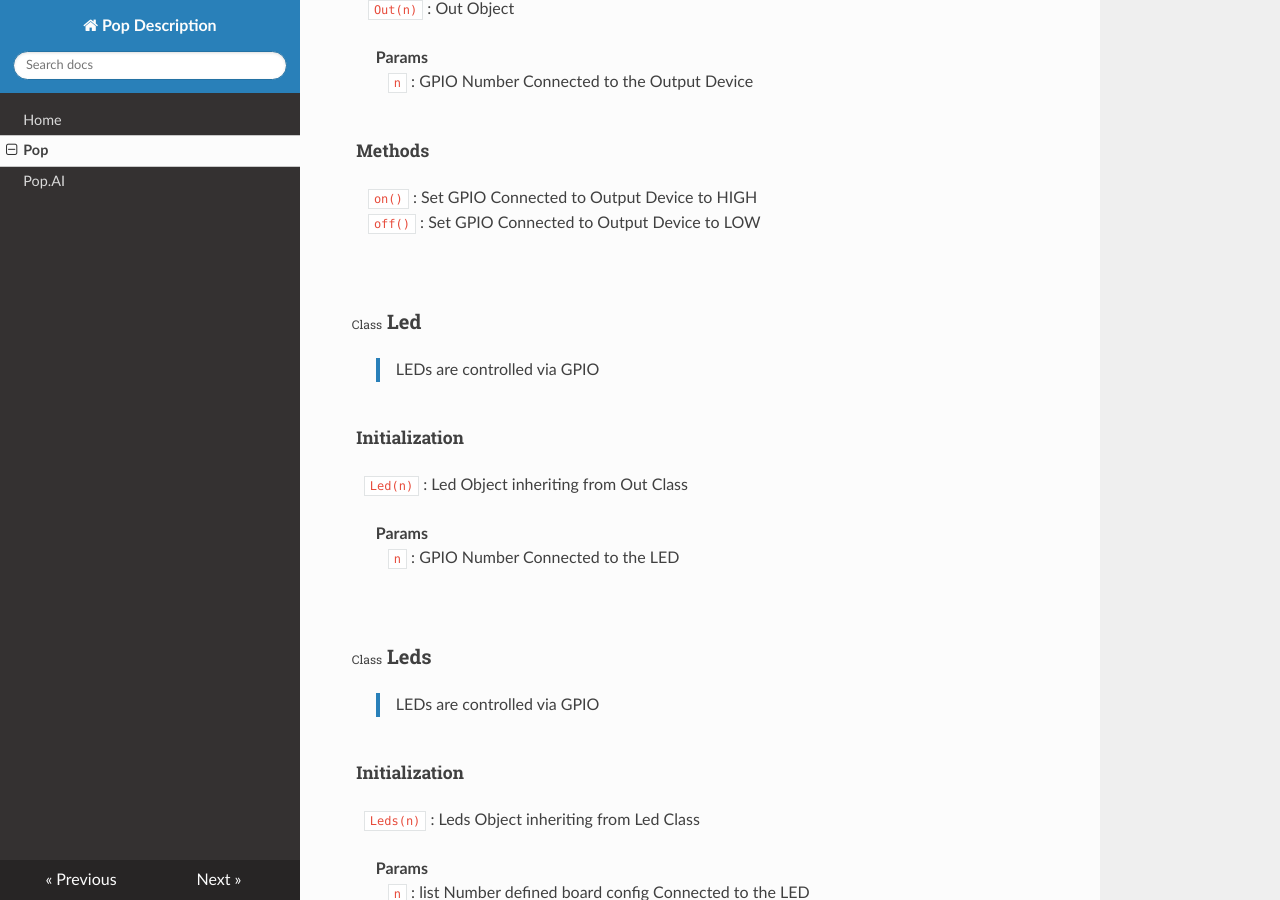
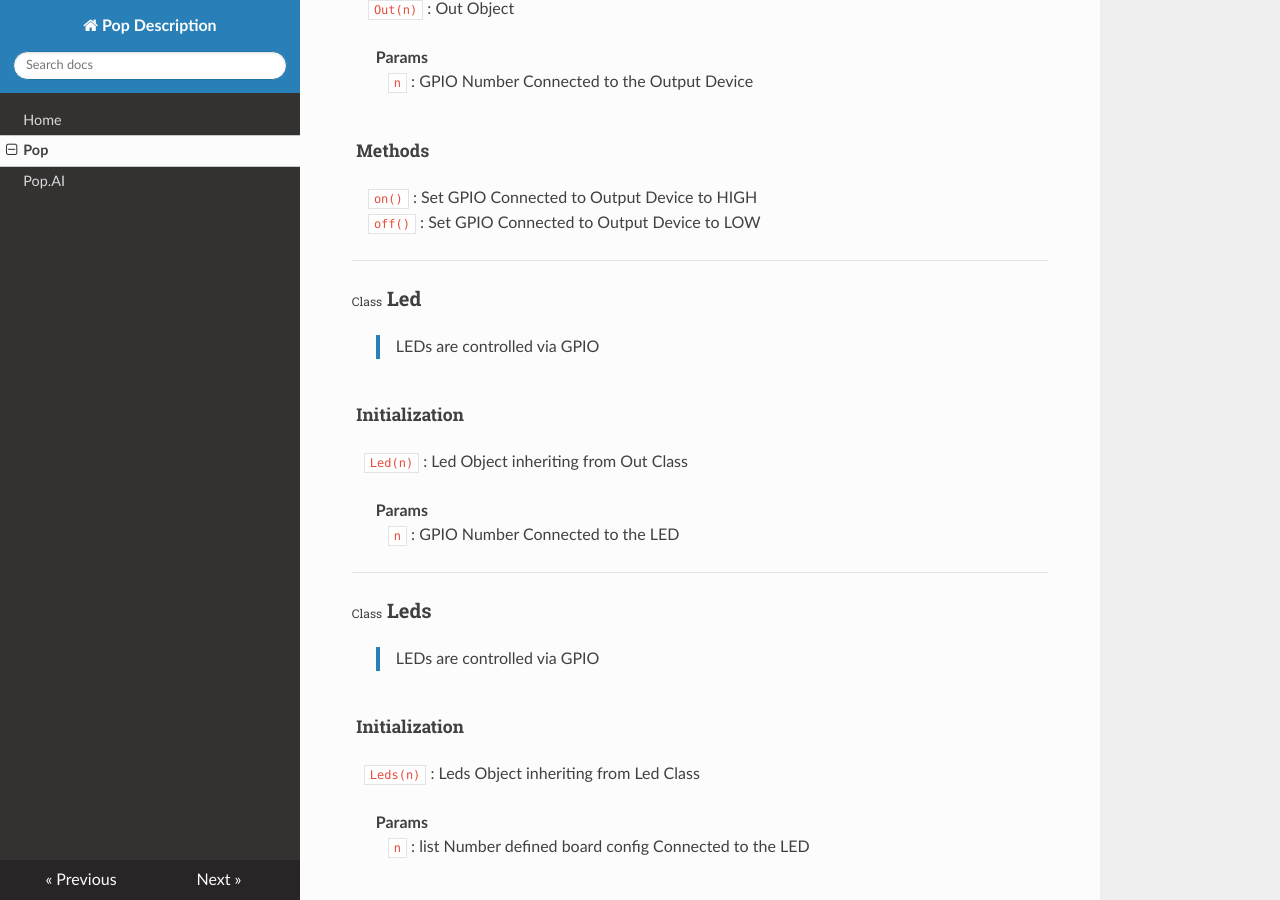
Before and after one commit to hbe-dev/pop_docs, an MkDocs documentation site: the page built from docs/pop.md, in a window 1280 px wide and 900 px high, scrolled down 505 px. Built offline with MkDocs 1.6.1, drawn with Linux system fonts in a browser that asks for light colours; nearby versions of some CDN libraries.

Commit message:
Update pop.md

```diff
--- a/docs/pop.md
+++ b/docs/pop.md
@@ -23,7 +23,8 @@ from pop import *
 
 &emsp; `on()` : Set GPIO Connected to Output Device to HIGH
 &emsp; `off()` : Set GPIO Connected to Output Device to LOW
-<br><br>
+
+---
 
 ## <span style="font-size:0.6em; font-weight:normal;">Class</span> **Led**
 > LEDs are controlled via GPIO
@@ -33,7 +34,8 @@ from pop import *
 &emsp;`Led(n)` : Led Object inheriting from Out Class  <br><br>
 &emsp;&emsp;**Params**
 &emsp;&emsp;&emsp;`n` : GPIO Number Connected to the LED
-<br><br>
+
+---
 
 ## <span style="font-size:0.6em; font-weight:normal;">Class</span> **Leds**
 > LEDs are controlled via GPIO
@@ -49,7 +51,7 @@ from pop import *
 &emsp;`allOn()` : Set all GPIO Connected to Output Device to HIGH
 &emsp;`allOff()` : Set all GPIO Connected to Output Device to LOW
 
-<hr/>
+---
 
 ## <span style="font-size:0.6em; font-weight:normal;">Class</span> **Input**
 > Read the Input Device through GPIO
@@ -74,6 +76,8 @@ from pop import *
 &emsp;&emsp;&emsp;`func` : Function to use when calling Callback
 &emsp;&emsp;&emsp;`param` : Arguments passed to the Callback function , Default None
 &emsp;&emsp;&emsp;`type` : Call condition of Callback function , Default BOTH
+
+---
 
 ## <span style="font-size:0.6em; font-weight:normal;">Class</span> **Switch**
 > Read the switch status through GPIO
```
